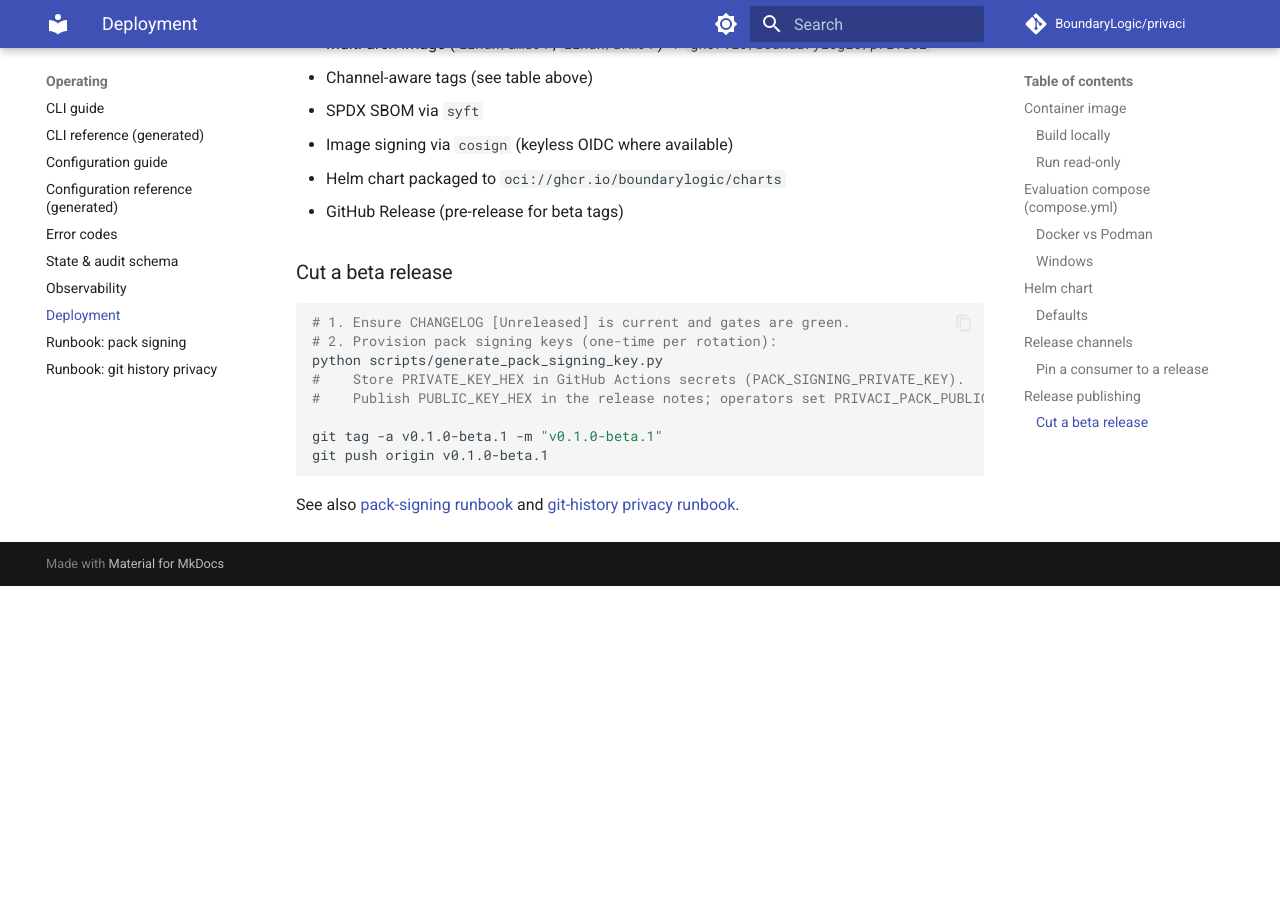
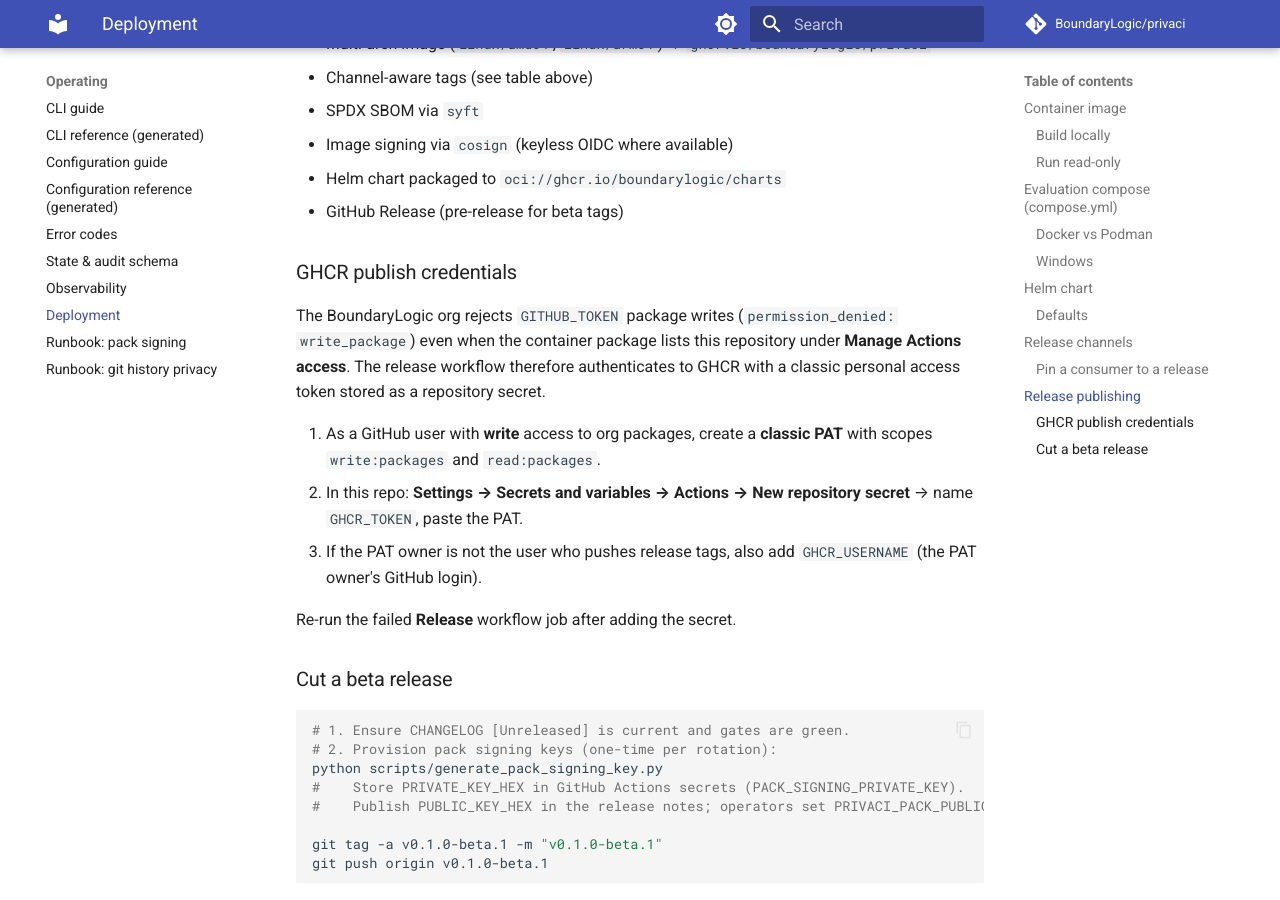
Before and after one commit to BoundaryLogic/privaci, an MkDocs documentation site: the page built from docs/deployment.md, in a window 1280 px wide and 900 px high, scrolled down 4893 px. Built offline with MkDocs 1.6.1 and Material for MkDocs 9.7.7, drawn with Linux system fonts in a browser that asks for light colours; comment, search, counter and statistics services are not loaded; before the commit the page ends 5479 px from its top, so only the background shows below that.

Commit message:
ci(release): use GHCR_TOKEN PAT for container and Helm push
GITHUB_TOKEN is denied write_package on BoundaryLogic org GHCR even
with repository package access linked; document PAT setup for operators.

````diff
--- a/docs/deployment.md
+++ b/docs/deployment.md
@@ -193,6 +193,22 @@ Tag pushes (`v*`) trigger
 - Helm chart packaged to `oci://ghcr.io/boundarylogic/charts`
 - GitHub Release (pre-release for beta tags)
 
+### GHCR publish credentials
+
+The BoundaryLogic org rejects `GITHUB_TOKEN` package writes (`permission_denied:
+write_package`) even when the container package lists this repository under
+**Manage Actions access**. The release workflow therefore authenticates to GHCR
+with a classic personal access token stored as a repository secret.
+
+1. As a GitHub user with **write** access to org packages, create a **classic
+   PAT** with scopes `write:packages` and `read:packages`.
+2. In this repo: **Settings → Secrets and variables → Actions → New repository
+   secret** → name `GHCR_TOKEN`, paste the PAT.
+3. If the PAT owner is not the user who pushes release tags, also add
+   `GHCR_USERNAME` (the PAT owner's GitHub login).
+
+Re-run the failed **Release** workflow job after adding the secret.
+
 ### Cut a beta release
 
 ```bash
````
Also changed, not shown: CHANGELOG.md (+2 -0 lines), 1 other file.
